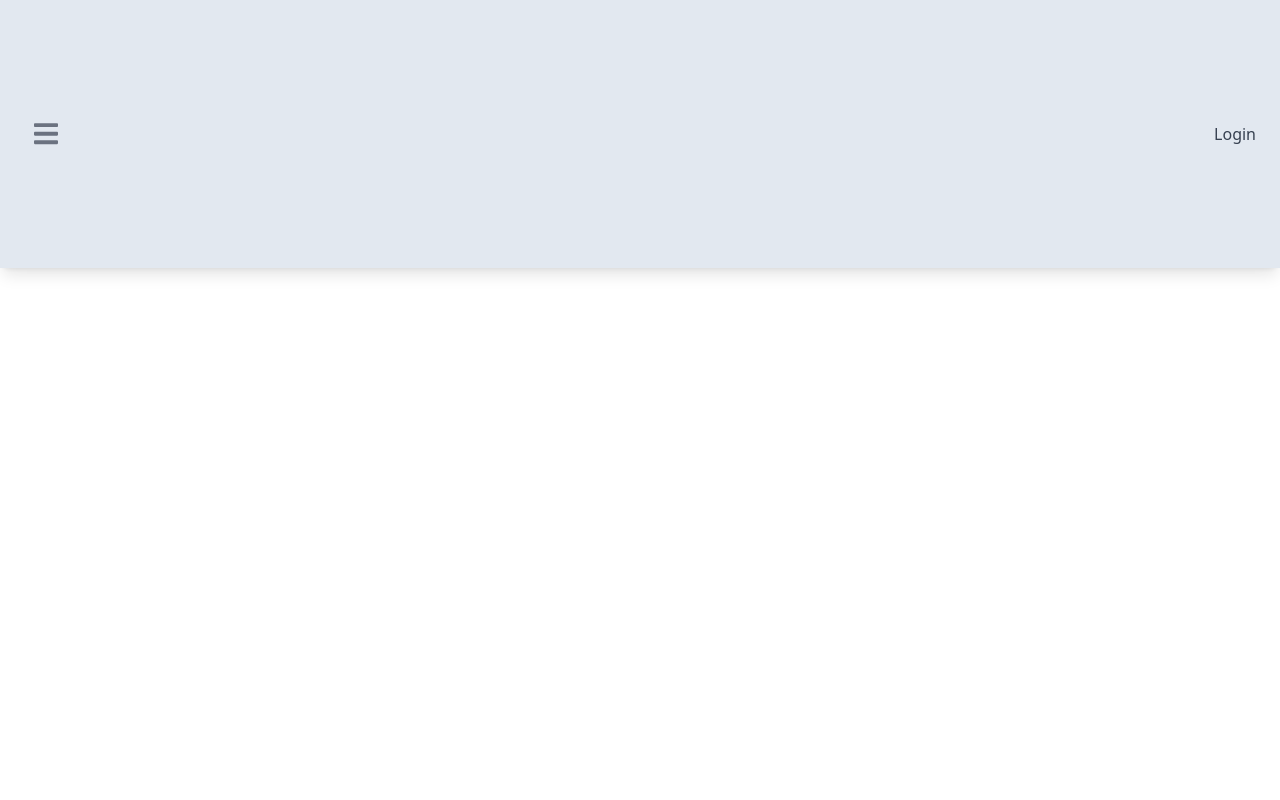
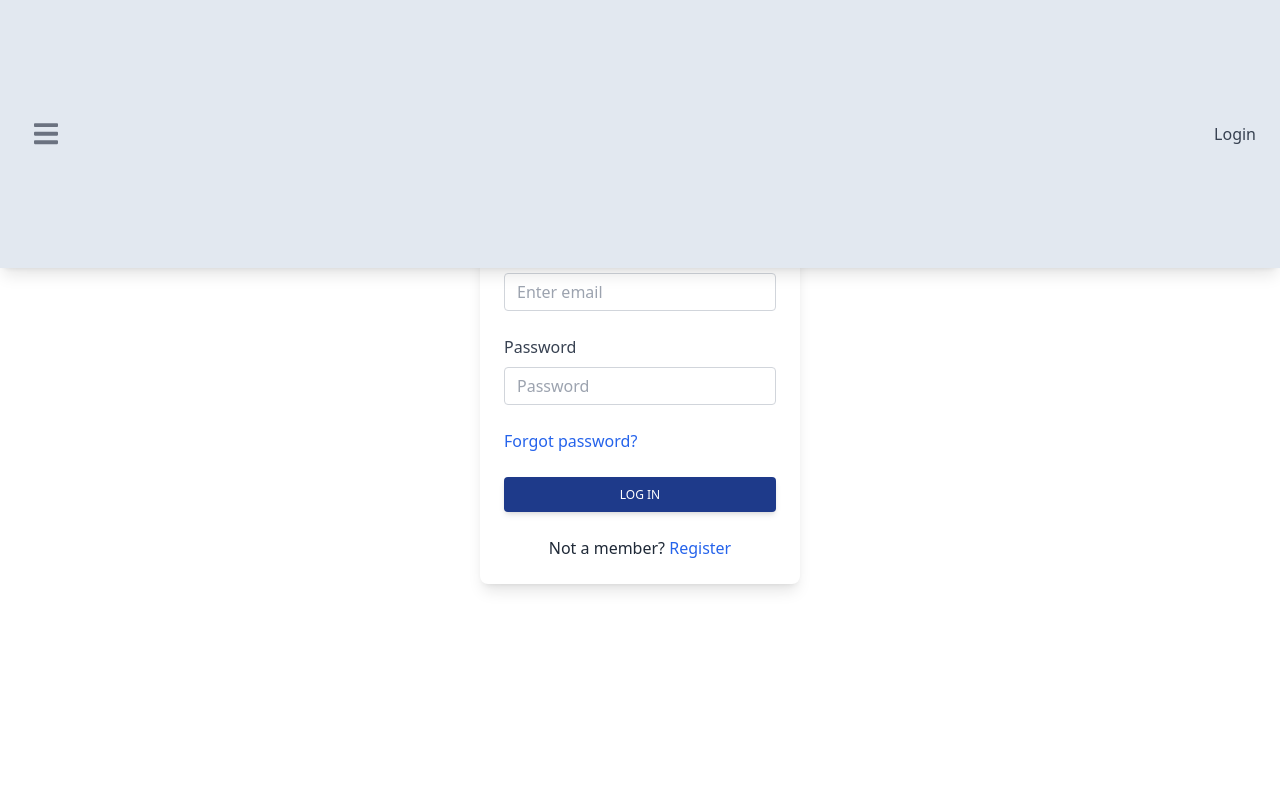
Before and after one commit to NafiulA/stockpile-client-side, a React (Create React App) app: page /login in a window 1280 px wide. Shown: the top 800 px of the page. Built offline with nearby package versions, Linux system fonts and the light colour scheme; what tw-elements would draw is missing.

Commit message:
login page validating

```diff
--- a/package.json
+++ b/package.json
@@ -14,6 +14,9 @@
     "firebase": "^9.7.0",
     "react": "^18.1.0",
     "react-dom": "^18.1.0",
+    "react-firebase-hooks": "^5.0.3",
+    "react-hook-form": "^7.30.0",
+    "react-hot-toast": "^2.2.0",
     "react-router-dom": "^6.3.0",
     "react-scripts": "5.0.1",
     "tw-elements": "^1.0.0-alpha12",
--- a/src/App.js
+++ b/src/App.js
@@ -1,3 +1,4 @@
+import { Toaster } from 'react-hot-toast';
 import { Route, Routes } from 'react-router-dom';
 import './App.css';
 import Login from './components/authentication/Login/Login';
@@ -29,6 +30,7 @@ function App() {
         <Route path='/login' element={<Login></Login>}></Route>
       </Routes>
       <Footer></Footer>
+      <Toaster></Toaster>
     </div>
   );
 }
--- a/src/components/authentication/Login/Login.js
+++ b/src/components/authentication/Login/Login.js
@@ -1,9 +1,103 @@
 import React from 'react';
+import { useNavigate } from 'react-router-dom';
+import { useForm } from "react-hook-form";
+import toast from 'react-hot-toast';
 
 const Login = () => {
+    const navigate = useNavigate();
+
+    const { register, handleSubmit, formState: { errors } } = useForm();
+
+    if (errors.email || errors.password) {
+        if (errors?.email) {
+            if (errors.email.type === "required") {
+                errors.email.message = "Email is required";
+            }
+            if (errors.email.type === "pattern") {
+                errors.email.message = "Please give a valid email";
+            }
+            toast.error(`${errors.email.message}`, { id: "emailError" });
+
+        }
+        if (errors?.password) {
+            if (errors.password.type === "required") {
+                errors.password.message = "Password is required";
+            }
+            if (errors.password.type === "minLength") {
+                errors.password.message = "Please use atleast 8 character in your password";
+            }
+            toast.error(`${errors.password.message}`, { id: "passError" })
+        }
+
+    }
+
+    const onSubmit = data => {
+
+    }
+
     return (
-        <div>
-
+        <div className='min-h-screen flex justify-center items-center'>
+            <div className="block p-6 rounded-lg shadow-lg bg-white w-full md:w-2/4 lg:w-1/4">
+                <form onSubmit={handleSubmit(onSubmit)}>
+                    <div className="form-group mb-6">
+                        <label htmlFor="email" className="form-label inline-block mb-2 text-gray-700">Email address</label>
+                        <input {...register("email", { required: true, pattern: /^\w+([\.-]?\w+)*@\w+([\.-]?\w+)*(\.\w{2,3})+$/ })} type="email" className="form-control
+        block
+        w-full
+        px-3
+        py-1.5
+        text-base
+        font-normal
+        text-gray-700
+        bg-white bg-clip-padding
+        border border-solid border-gray-300
+        rounded
+        transition
+        ease-in-out
+        m-0
+        focus:text-gray-700 focus:bg-white focus:border-blue-600 focus:outline-none" id="email"
+                            aria-describedby="emailHelp" placeholder="Enter email" />
+                    </div>
+                    <div className="form-group mb-6">
+                        <label htmlFor="password" className="form-label inline-block mb-2 text-gray-700">Password</label>
+                        <input {...register("password", { required: true, minLength: 8 })} type="password" className="form-control block
+        w-full
+        px-3
+        py-1.5
+        text-base
+        font-normal
+        text-gray-700
+        bg-white bg-clip-padding
+        border border-solid border-gray-300
+        rounded
+        transition
+        ease-in-out
+        m-0
+        focus:text-gray-700 focus:bg-white focus:border-blue-600 focus:outline-none" id="password"
+                            placeholder="Password" />
+                    </div>
+                    <div className="flex justify-start items-center mb-6">
+                        <button className="text-blue-600 hover:text-blue-900">Forgot
+                            password?</button>
+                    </div>
+                    <input type="submit" className="
+      w-full
+      px-6
+      py-2.5
+      bg-blue-900
+      text-white
+      font-medium
+      text-xs
+      leading-tight
+      uppercase
+      rounded
+      shadow-md
+      hover:bg-blue-600 hover:shadow-lg" value="log in" />
+                    <p className="text-gray-800 mt-6 text-center">Not a member? <button onClick={() => { navigate("/register") }}
+                        className="text-blue-600 hover:text-blue-900">Register</button>
+                    </p>
+                </form>
+            </div>
         </div>
     );
 };
--- a/src/components/homepage/InventoryItem/InventoryItem.js
+++ b/src/components/homepage/InventoryItem/InventoryItem.js
@@ -5,7 +5,6 @@ import { useNavigate } from 'react-router-dom';
 
 const InventoryItem = ({ product }) => {
     const { _id, name, description, img, price, quantity, supplierName } = product;
-    console.log(product)
 
     const navigate = useNavigate();
     return (
```
Also changed, not shown: 1 other file (tests, documents, lock files or other folders).
